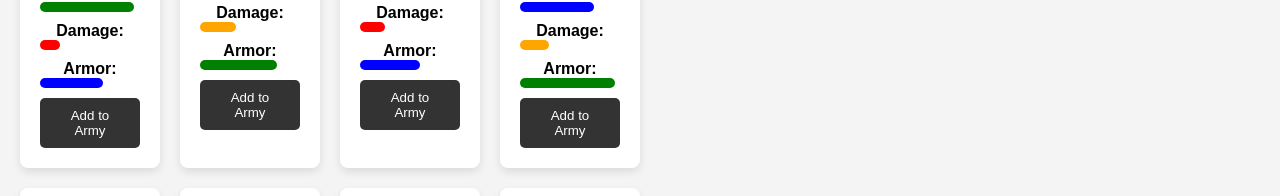
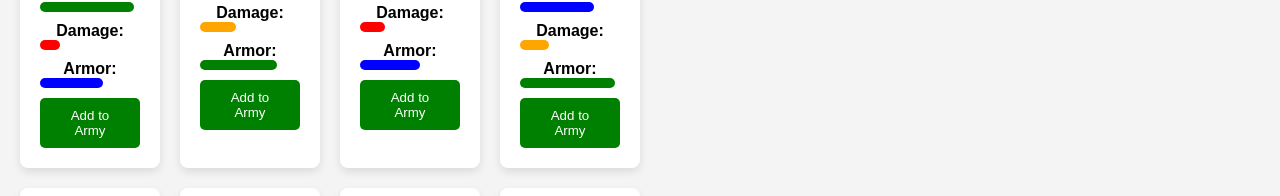
Before and after one commit to code-iddih/task-phase2-week-02-code-challenge, a React (Create React App) app: page / in a window 1280 px wide. Shown: the part 448-644 px from the top of the page. Built offline with nearby package versions, Linux system fonts and the light colour scheme; data requests are answered from the project's data file.

Commit message:
Conditional Rendering for Button

```diff
--- a/src/App.css
+++ b/src/App.css
@@ -102,7 +102,6 @@ h2 {
 }
 
 .action-button {
-  background-color: #333;
   color: white;
   border: none;
   padding: 10px 20px;
@@ -110,6 +109,18 @@ h2 {
   cursor: pointer;
 }
 
-.action-button:hover {
-  background-color: #555;
+.bot-collection .action-button {
+  background-color: green;
 }
+
+.bot-collection .action-button:hover {
+  background-color: rgb(10, 85, 10);
+}
+
+.my-bot-army .action-button {
+  background-color: red;
+}
+
+.my-bot-army .action-button:hover {
+  background-color: darkred;
+}
--- a/src/BotCard.css
+++ b/src/BotCard.css
@@ -36,7 +36,7 @@
 }
 
 button {
-  background-color: #007bff;
+  background-color: green;
   border: none;
   color: white;
   padding: 10px;
--- a/src/BotCollection.js
+++ b/src/BotCollection.js
@@ -11,6 +11,7 @@ const BotCollection = ({ bots, onAddToArmy, onRemoveFromCollection }) => {
           bot={bot}
           onAddToArmy={onAddToArmy}
           onRemoveFromCollection={onRemoveFromCollection}
+          isInArmy={false} // Indicate that this bot is in the collection
         />
       ))}
     </div>
--- a/src/MyBotArmy.js
+++ b/src/MyBotArmy.js
@@ -1,17 +1,18 @@
 import React from 'react';
 import BotCard from './BotCard';
 
-// Function to display MyBotArmy
+// Function to display my Army Bots
 const MyBotArmy = ({ bots, onRemoveFromArmy }) => {
   return (
+    // .map method helps to iterate through every bot
     <div className="my-bot-army-grid">
       {bots.map(bot => (
         <BotCard
           key={bot.id}
           bot={bot}
-          onAddToArmy={() => {}} // Empty function as we do not need to add the bot again
+          onAddToArmy={() => {}}
           onRemoveFromCollection={onRemoveFromArmy}
-          isInArmy={true} // Checks if the bot is already included
+          isInArmy={true} // Indicate that this bot is in the army
         />
       ))}
     </div>
```
Also changed, not shown: src/App.js (+5 -5 lines).
